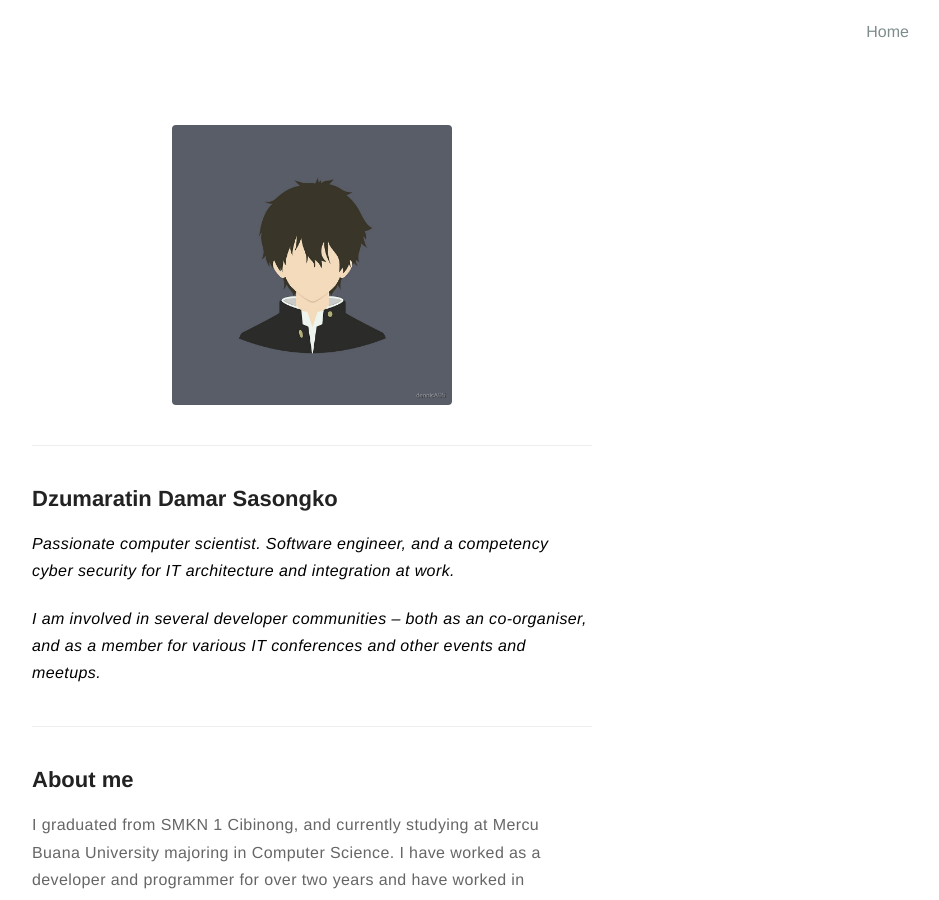
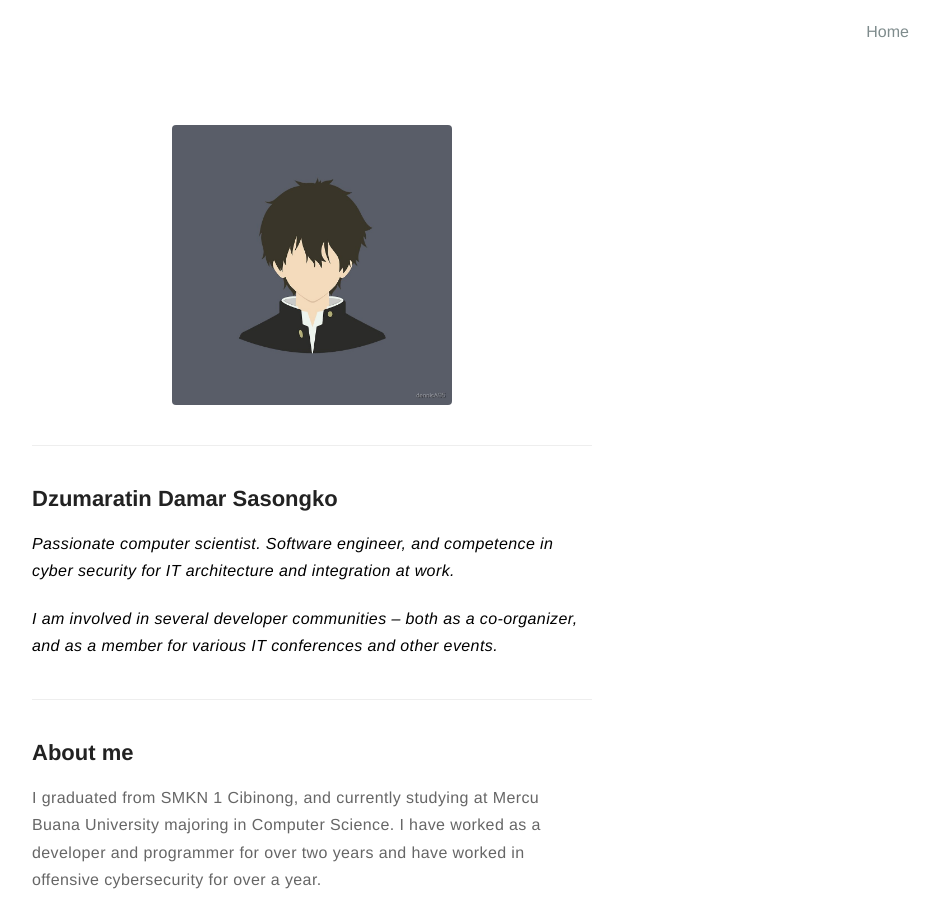
Before and after one commit to dzdamars/dzdamar-personal, a Jekyll site: the page built from about.md, in a window 1280 px wide and 900 px high. Shown: the whole window, without its empty margins (328-1267 px from the left). Built offline with Jekyll 4.4.1, drawn with Linux system fonts in a browser that asks for light colours.

Commit message:
Update about.md

```diff
--- a/about.md
+++ b/about.md
@@ -9,9 +9,9 @@ layout: page
 
 <h2>Dzumaratin Damar Sasongko</h2>
 
-_**Passionate computer scientist. Software engineer, and a competency cyber security for IT architecture and integration at work.**_
+_**Passionate computer scientist. Software engineer, and competence in cyber security for IT architecture and integration at work.**_
 
-_**I am involved in several developer communities – both as an co-organiser, and as a member for various IT conferences and other events and meetups.**_
+_**I am involved in several developer communities – both as a co-organizer, and as a member for various IT conferences and other events.**_
 
 
 ---
```
